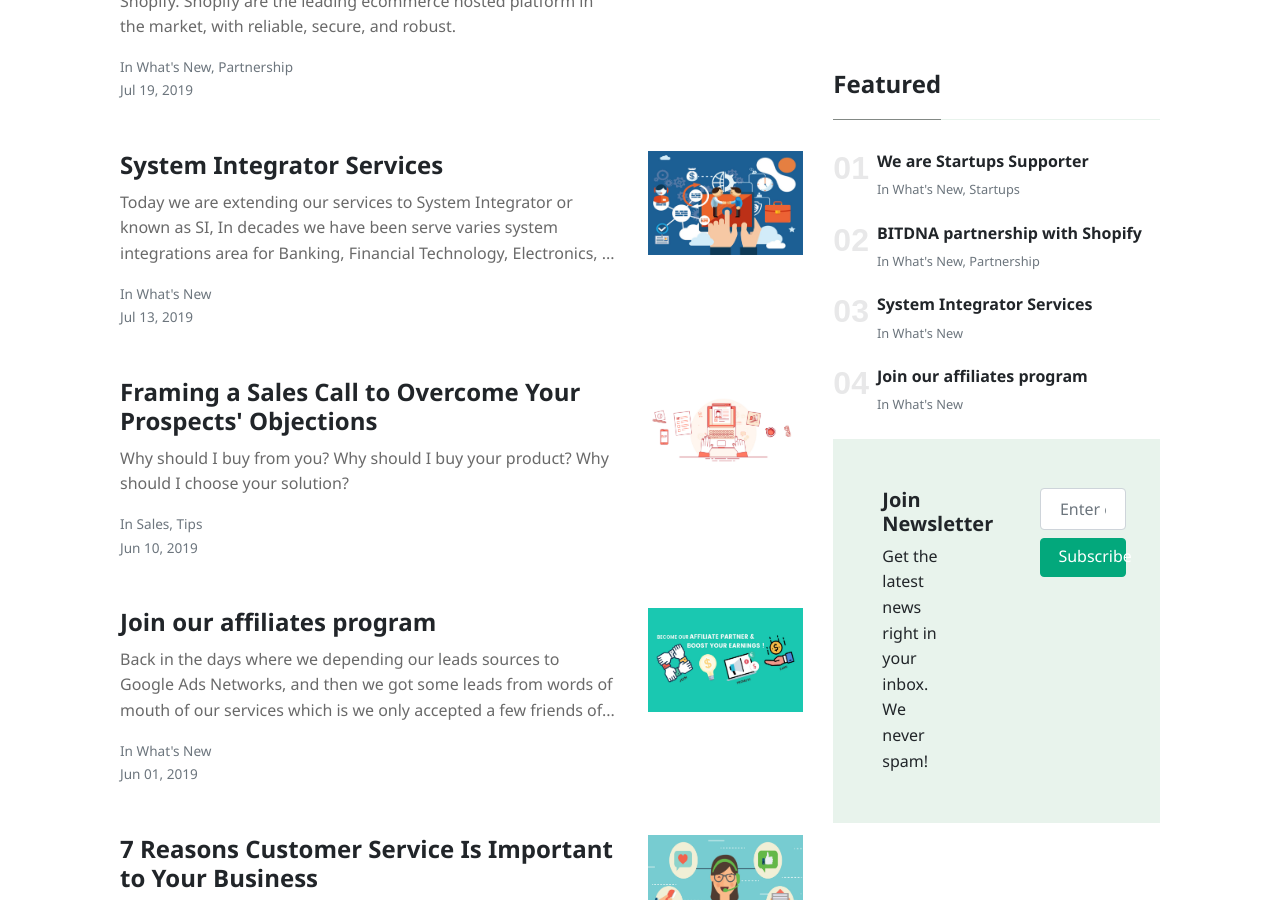
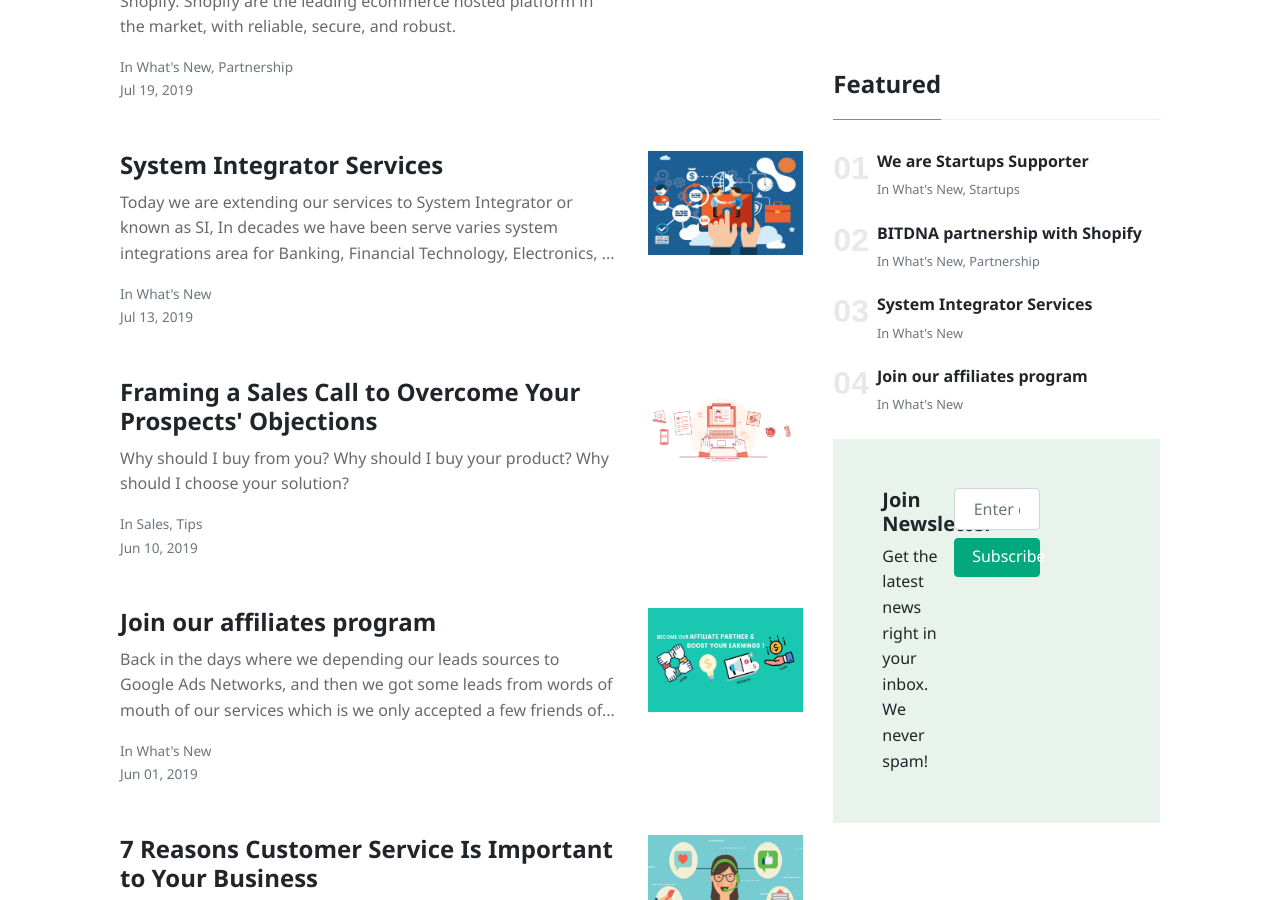
Before and after one commit to bit-dna/bitdnablog, a Jekyll site: the page built from index.html, in a window 1280 px wide and 900 px high, scrolled down 1092 px. Built offline with Jekyll 4.4.1, drawn with Linux system fonts in a browser that asks for light colours; nearby versions of some CDN libraries; the list of posts is cut into pages by our own code.

Commit message:
update newsletter box below featured post

```diff
--- a/_includes/sidebar-featured.html
+++ b/_includes/sidebar-featured.html
@@ -19,7 +19,7 @@
         {% endfor %}
     </ol>
     <div class="border p-5 bg-lightblue">
-      <div class="row justify-content-between">
+      <div class="row">
         <div class="col-md-4 mb-2 mb-md-0">
           <h5 class="font-weight-bold">Join Newsletter</h5>
            Get the latest news right in your inbox. We never spam!
```
